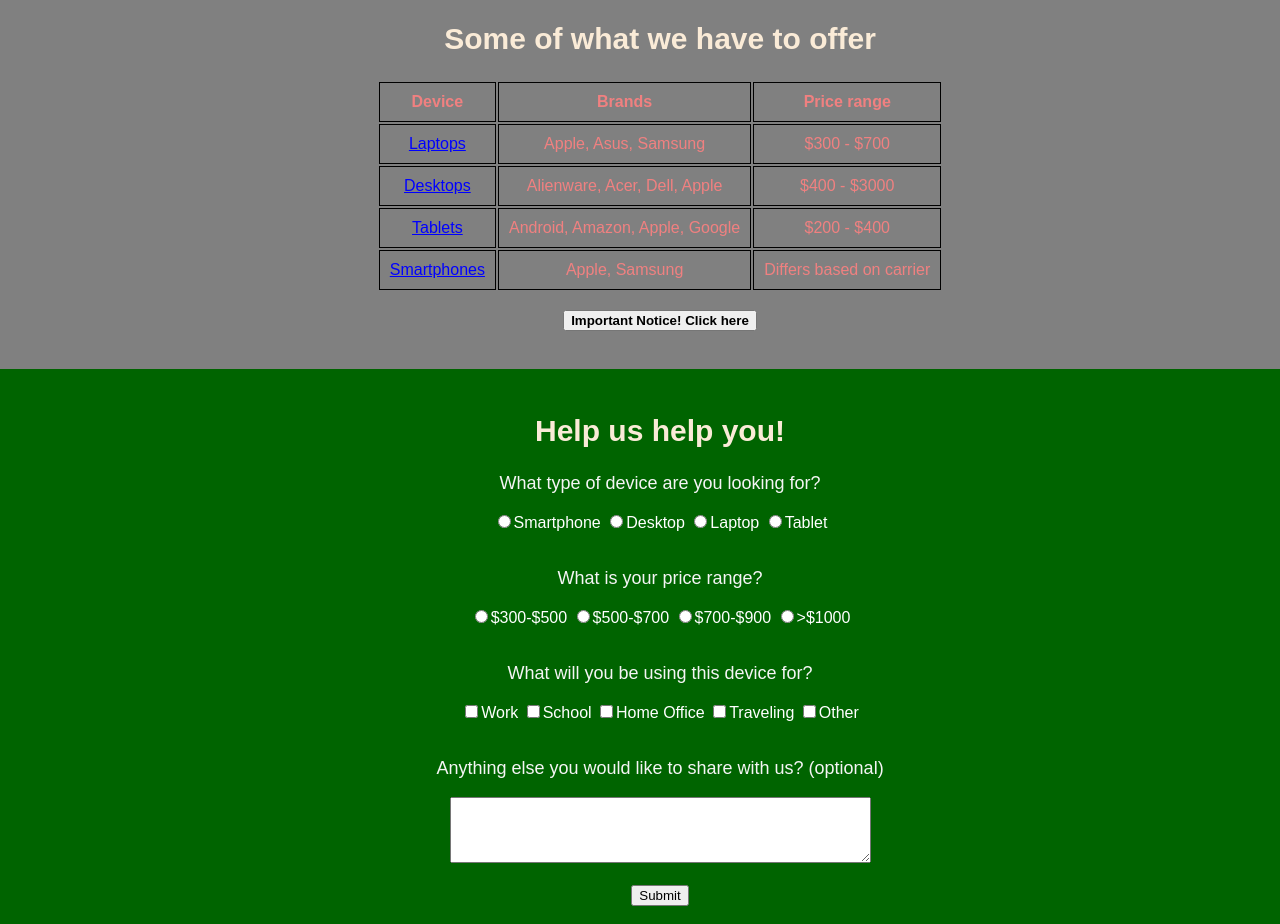
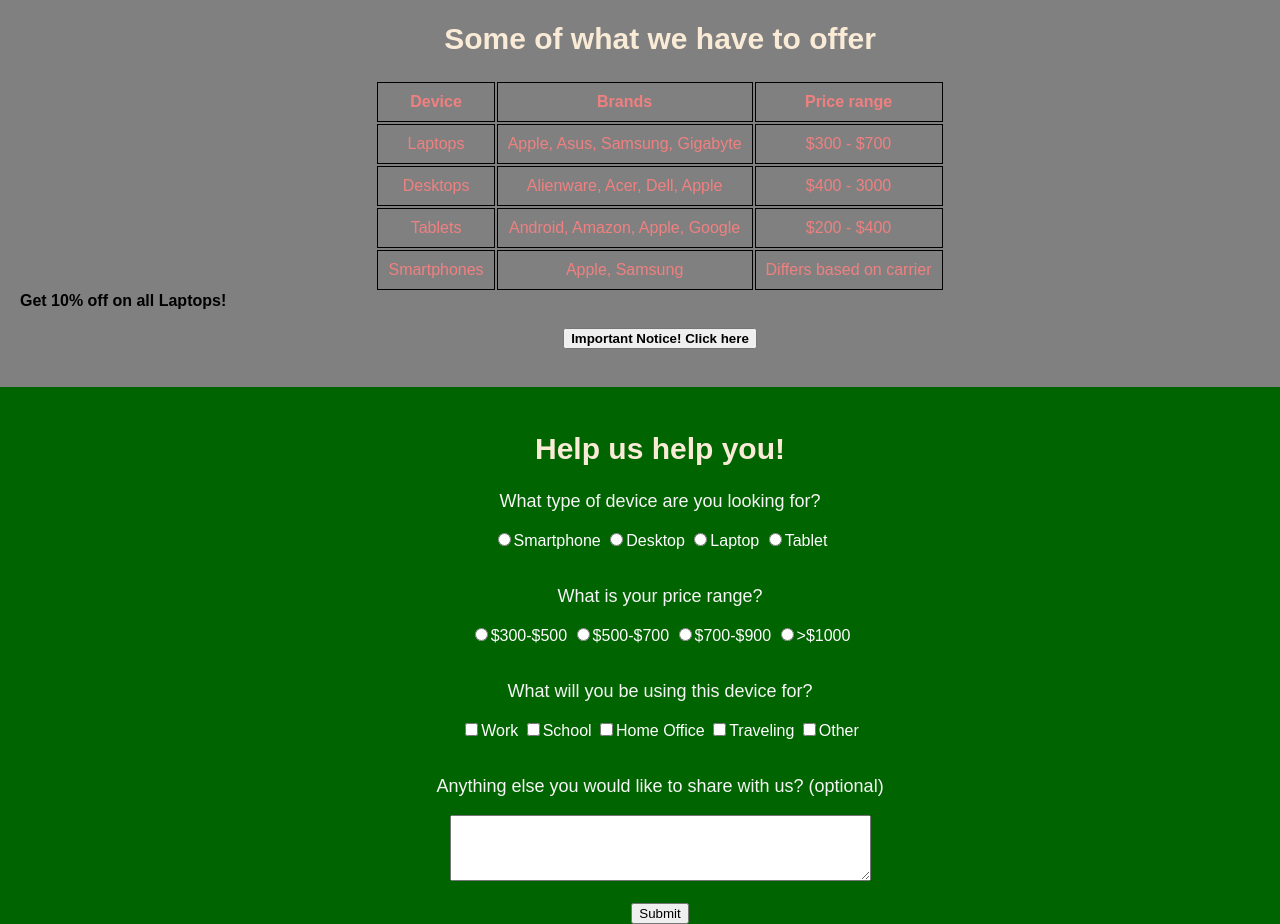
Before and after one commit to nroy0703/csc271_projects, a plain HTML site: page product_site/customer_tech_support.html in a window 1280 px wide. Shown: the part 1069-1993 px from the top of the page. Drawn offline with Linux system fonts and the light colour scheme.

Commit message:
Objects added
Add two different objects using constructor notation and applied it to my product site

```diff
--- a/product_site/customer_tech_support.html
+++ b/product_site/customer_tech_support.html
@@ -54,26 +54,27 @@
                 <th>Price range</th>
             </tr>
             <tr>
-                <td><a href = "laptops.html">Laptops</a></td>
+                <td id="laptop-name"></td>
                 <td id="laptop-brands"></td>
-                <td>$300 - $700</td>
+                <td id="laptop-price"></td>
             </tr>
             <tr>
-                <td><a href = "laptops.html">Desktops</a></td>
-                <td>Alienware, Acer, Dell, Apple</td>
-                <td>$400 - $3000</td>
+                <td id="desktop-name"></td>
+                <td id="desktop-brands"></td>
+                <td id="desktop-price"></td>
             </tr>
             <tr>
-                <td><a href = "smartphones.html">Tablets</a></td>
-                <td>Android, Amazon, Apple, Google</td>
+                <td id="tablet-name"></td>
+                <td id="tablet-brands"></td>
                 <td class="smartphone-price"></td>
             </tr>
             <tr>
-                <td><a href = "smartphones.html">Smartphones</a></td>
-                <td>Apple, Samsung</td>
-                <td>Differs based on carrier</td>
+                <td id="smartphone-name"></td>
+                <td id="smartphone-brand"></td>
+                <td id="smartphone-prices"></td>
             </tr>
         </table>
+        <div id="discount"></div>
         <br>
 
         <button id="low-stock-notice"><strong>Important Notice! Click here</strong></button>
--- a/product_site/js/simple_script.js
+++ b/product_site/js/simple_script.js
@@ -101,3 +101,111 @@ getForm.addEventListener('submit', function(event) {
         alert('Form submitted successfully!');
     }
 });
+
+//Objects (Constructor Notation)
+
+//Object that stores the device, brands, and price range of devices (laptops, desktops, tablets)
+function Device(device, brands, startPrice, endPrice){
+    this.device = device;
+    this.brands = brands;
+    this.startPrice = startPrice;
+    this.endPrice = endPrice;
+    //Method that displays the discount of the device
+    this.displayDiscount = function(){
+        return "Get 10% off on all " + this.device + "!";
+    };
+}
+
+//Object that stores the device, brands, and price range of smartphones
+function Smartphone(device, brands, priceRange){
+    this.device = device;
+    this.brands = brands;
+    this.priceRange = priceRange;
+}
+
+//Create a new object for laptops
+var laptops = new Device("Laptops", "Gigabyte", 300, 700);
+//Create a new object for desktops
+var desktops = new Device("Desktops", "Alienware, Acer, Dell, Apple", 400, 3000);
+//Create a new object for tablets
+var tablets = new Device("Tablets", "Android, Amazon, Apple, Google", 200, 400);
+//Create a new object for smartphones
+var smartphones = new Smartphone("Smartphones", "Apple, Samsung", "Differs based on carrier");
+
+//Get the id in my customer_tech_support.html file and store it in variable laptopName
+var laptopName = document.querySelector('#laptop-name');
+
+//Set the text content of the laptopName to the laptops device
+laptopName.textContent = laptops.device;
+
+//Get the id in my customer_tech_support.html file and store it in variable laptopBrands
+var laptopBrands = document.querySelector('#laptop-brands');
+
+//Set the text content of the laptopBrands to the laptops brands
+laptopBrands.innerHTML += ", " + laptops.brands;
+
+//Get the id in my customer_tech_support.html file and store it in variable laptopPrice
+var laptopPrice = document.querySelector('#laptop-price');
+
+//Set the text content of the laptopPrice to the laptops price range
+laptopPrice.innerHTML += "$" + laptops.startPrice + " - " + "$" + laptops.endPrice;
+
+//Get the id in my customer_tech_support.html file and store it in variable desktopName
+var desktopName = document.querySelector('#desktop-name');
+
+//Set the text content of the desktopName to the desktops device
+desktopName.textContent = desktops.device;
+
+//Get the id in my customer_tech_support.html file and store it in variable desktopBrands
+var desktopBrands = document.querySelector('#desktop-brands');
+
+//Set the text content of the desktopBrands to the desktops brands
+desktopBrands.textContent = desktops.brands;
+
+//Get the id in my customer_tech_support.html file and store it in variable desktopPrice
+var desktopPrice = document.querySelector('#desktop-price');
+
+//Set the text content of the desktopPrice to the desktops price range
+desktopPrice.innerHTML += "$" + desktops.startPrice + " - " + desktops.endPrice;
+
+//Get the id in my customer_tech_support.html file and store it in variable tabletName
+var tabletName = document.querySelector('#tablet-name');
+
+//Set the text content of the tabletName to the tablets device
+tabletName.textContent = tablets.device;
+
+//Get the id in my customer_tech_support.html file and store it in variable tabletBrands
+var tabletBrands = document.querySelector('#tablet-brands');
+
+//Set the text content of the tabletBrands to the tablets brands
+tabletBrands.textContent = tablets.brands;
+
+//Get the class in my customer_tech_support.html file and store it in variable tabletPrice
+var tabletPrice = document.querySelector('.smartphone-price');
+
+//Set the text content of the tabletPrice to the tablets price range
+tabletPrice.innerHTML = "$" + tablets.startPrice + " - " + "$" + tablets.endPrice;
+
+//Get the id in my customer_tech_support.html file and store it in variable smartphoneName
+var smartphoneName = document.querySelector('#smartphone-name');
+
+//Set the text content of the smartphoneName to the smartphones device
+smartphoneName.textContent = smartphones.device;
+
+//Get the id in my customer_tech_support.html file and store it in variable smartphoneBrand
+var smartphoneBrand = document.querySelector('#smartphone-brand');
+
+//Set the text content of the smartphoneBrand to the smartphones brands
+smartphoneBrand.textContent = smartphones.brands;
+
+//Get the id in my customer_tech_support.html file and store it in variable smartphonePrices
+var smartphonePrices = document.querySelector('#smartphone-prices');
+
+//Set the text content of the smartphonePrices to the smartphones price range
+smartphonePrices.textContent = smartphones.priceRange;
+
+//Get the id in my customer_tech_support.html file and store it in variable discount
+var discount = document.querySelector('#discount');
+
+//Set the text content of the discount to the laptops displayDiscount method
+discount.innerHTML = "<strong>" + laptops.displayDiscount() + "</strong>";
```
Also changed, not shown: product_site/js/laptops_page_script.js (line endings or trailing spaces).
